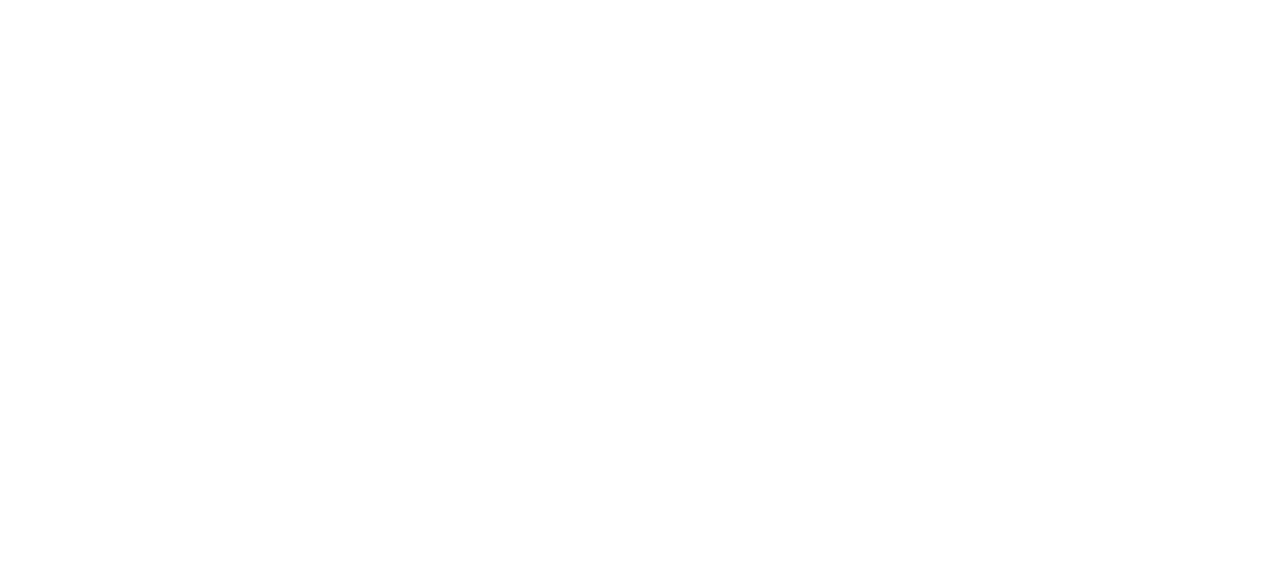
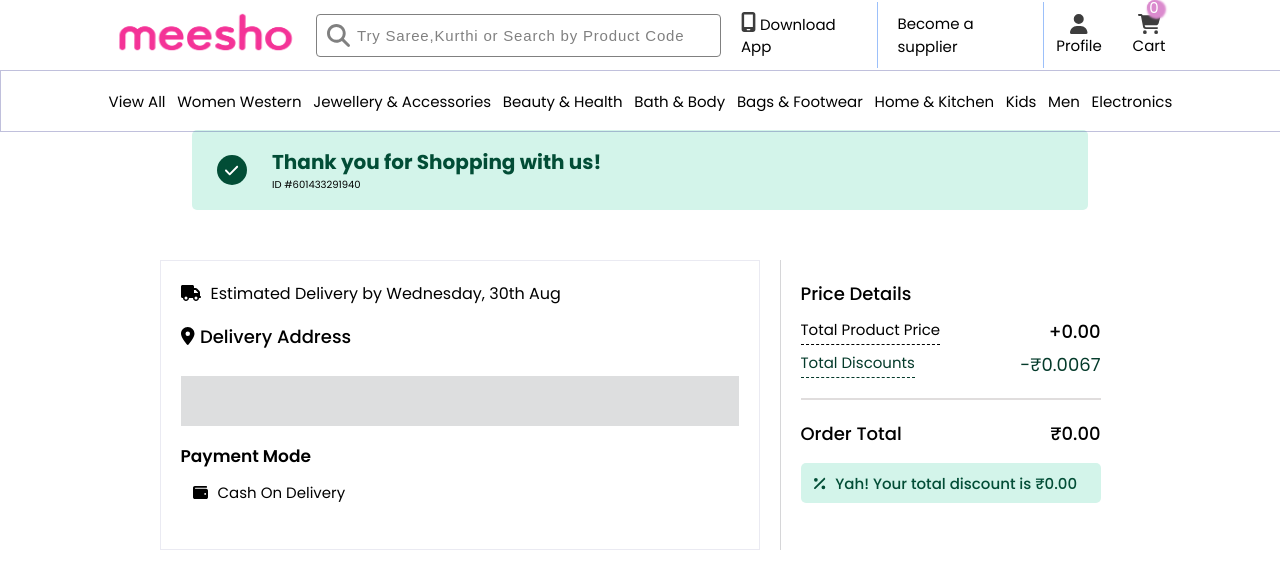
Before and after one commit to srj00999/Meesho-Clone---React-Project---i3dbmk1mx2bu, a React app: page /summary in a window 1280 px wide. Before the commit this address had no page. Shown: the top 588 px of the page. Built offline with nearby package versions, Linux system fonts and the light colour scheme.

Commit message:
almost done

```diff
--- a/src/App.js
+++ b/src/App.js
@@ -38,7 +38,7 @@ const App = () => {
             <Route path="myorder" element={<MyOrder />} />
             <Route path="checkout" element={<CheckOut />} />
             <Route path="address" element={<Address />} />
-            <Route path="/checkout/summary" element={<Summary />} />
+            <Route path="summary" element={<Summary />} />
             <Route path="searchitem" element={<SearchItem />} />
             <Route path="footer" element={<Footer />} />
           </Route>
--- a/src/Component/AppData.js
+++ b/src/Component/AppData.js
@@ -12,7 +12,9 @@ const AppData = (props) => {
     price: "",
     totalprice: "",
     discount: "",
-    deliveryAdd:""
+    deliveryAdd:"",
+    cardDetails:"",
+    paymentType:"Cash On Delivery",
   };
 
   const [appState, setAppState] = useState(initialState);
--- a/src/Component/Cart.css
+++ b/src/Component/Cart.css
@@ -46,6 +46,7 @@
     justify-content: center;
     align-items: center;
     flex-direction: column;
+
 }
 .free_delivery_container{
     display: flex;
--- a/src/Component/CheckOut.js
+++ b/src/Component/CheckOut.js
@@ -5,10 +5,12 @@ import { FontAwesomeIcon } from "@fortawesome/react-fontawesome";
 import { faCircleCheck } from "@fortawesome/free-solid-svg-icons";
 import { faPercent } from "@fortawesome/free-solid-svg-icons";
 import { faCreditCard} from "@fortawesome/free-solid-svg-icons";
-import { Link, NavLink } from "react-router-dom";
+import { useNavigate } from "react-router-dom";
+
 
 const CheckOut = () => {
 
+  //create initial object of form card details
   const initialData = {
     cardname: '',
     cardnumber: '',
@@ -16,6 +18,7 @@ const CheckOut = () => {
     cvv: '',
 }
 
+  const navigate  = useNavigate();
   const [reselling, setReselling] = useState();
   const [formdata, setFormdata] = useState(initialData);
   const [paymentStatus, setPaymentStatus] = useState(false);
@@ -23,12 +26,12 @@ const CheckOut = () => {
   const [showReselling, setShowReselling] = useState(true);
   const [formerror, setFormerror] = useState({});
   const localContext = useContext(DataAppContext);
-  const { appState } = localContext;
-  const {  totalprice,discount, loginStatus } = appState;
+  const {appState, setAppState } = localContext;
+  const {totalprice,discount, loginStatus, cardDetails, paymentType} = appState;
   const finalPrice = (totalprice - discount).toFixed(2);
 
+  //set card details in Formdata
   const updateData = (e) => {
-
     let tempObj = {};
     tempObj[e.target.id] = e.target.value.trim();
     setFormdata({
@@ -36,6 +39,7 @@ const CheckOut = () => {
     });
 }
 
+//Before Render page Check login Status
 useEffect(() => {
   if (!loginStatus) {
 
@@ -45,26 +49,26 @@ useEffect(() => {
   }
 }, []);
 
-if (paymentStatus) {
-  setTimeout(() => {
-      navigate('/summary');
-  }
-      , 2000);
-}
-
-const payFn = () => {
 
 
+//Save card information on context api
+const payFn = () => {
   const ret = validationFn();
+  if(paymentType === "Cash On Delivery"){
 
-  if (ret) {
+     navigate('/summary')
+  }else if(ret){
+     setPaymentStatus(true);
+      setAppState({
+        ...appState, ...formdata
+      });
 
-      setPaymentStatus(true);
+      navigate('/summary')
   }
-}
+  }
 
 
-
+//validate card Details
 const validationFn = () => {
 
   let errorObj = {};
@@ -72,7 +76,6 @@ const validationFn = () => {
   if (formdata.cardname === '') {
       errorObj.cardname = 'Card Number is empty'
   }
-
   if (formdata.cardnumber === '') {
       errorObj.cardnumber = 'Card Number is empty'
   }
@@ -93,14 +96,23 @@ const validationFn = () => {
   }
 
 }
+
+//Show Hide card Container and select payment type
 const selectPayment=(e)=>{
   e.preventDefault();
   if(e.target.value==="COD"){
     setShowCard(false);
     setShowReselling(true);
+    setAppState({
+      ...appState,paymentType:"Cash On Delivery"
+    })
+
   }else if(e.target.value=== "CardPayment"){
     setShowCard(true);
     setShowReselling(false);
+    setAppState({
+      ...appState,paymentType:"Debit/Credit Card Payment"
+    })
   }
 
 }
--- a/src/Component/Summary.css
+++ b/src/Component/Summary.css
@@ -31,3 +31,80 @@
     color: purple;
 
 }
+.summarydelivery{
+    display: flex;
+}
+.summarydelivery span{
+    font-size: 18px;
+    font-weight: 500;
+    margin-right: 6px;
+}
+.summaryPage{
+    display: flex;
+    justify-content: center;
+    align-items: center;
+    flex-direction: column;
+}
+.confirmorder{
+    height: 8rem;
+    display: flex;
+    align-items: center;
+    border-radius: 0.5rem;
+    width: 70%;
+    background-color: rgb(211, 244, 234);;
+}
+.checkiconcotainer{
+    width: 8rem;
+    display: flex;
+    justify-content: center;
+    align-items: center;
+
+}
+.checkiconcotainer span{
+    display: flex;
+    justify-content: center;
+    align-items: center;
+    width: 3rem;
+    height: 3rem;
+    background-color: rgb(2, 77, 54);
+    color: white;
+    border-radius: 5rem;
+    font-size: 15px;
+}
+.idcontainer{
+
+}
+.idcontainer p{
+    margin: 0px;
+    padding: 0px;
+}
+.idcontainer h1{
+    margin: 0px;
+    padding: 0px;
+    color:  rgb(2, 77, 54);;
+}
+.estimatedelvry span{
+    font-size: 16px;
+    margin-right: 1rem;
+}
+.paytype{
+    font-size: 17px;
+    font-weight: 530;
+}
+.paymentmode span{
+    font-size: 15px ;
+    margin-right: 1rem;
+}
+.paymentmode{
+    padding: 1.2rem;
+}
+.summarypayment{
+    display: flex;
+    flex-direction: column;
+    width: 60rem;
+    padding: 2rem;
+    border: 1px solid rgb(234, 234, 242);
+    height: auto;
+    /* overflow-y: auto; */
+    box-sizing: border-box;
+}
--- a/src/Component/Summary.js
+++ b/src/Component/Summary.js
@@ -1,24 +1,164 @@
-import React, { useEffect } from 'react';
+import React, { useEffect , useContext, useState} from 'react';
+import { DataAppContext } from './AppData';
 import './Summary.css';
-import { useNavigate } from 'react-router-dom';
+import "./CheckOut.css";
+import "./Address.css";
+import "./Cart.css";
 import { FontAwesomeIcon } from "@fortawesome/react-fontawesome";
-import { faFaceSmile } from "@fortawesome/free-regular-svg-icons";
+import { faPercent } from "@fortawesome/free-solid-svg-icons";
+import { faLocationDot } from "@fortawesome/free-solid-svg-icons";
+import { faCheck } from "@fortawesome/free-solid-svg-icons";
+import { faTruck } from "@fortawesome/free-solid-svg-icons";
+import { faWallet } from "@fortawesome/free-solid-svg-icons";
 
 const Summary = () => {
-    const navigate = useNavigate();
 
+    const [cart, setCart] = useState();
+    const localContext = useContext(DataAppContext);
+    const {appState, setAppState } = localContext;
+    const { paymentType, deliveryAdd, discount, totalprice , } = appState;
+
+
+    //Save order in localStorage
     useEffect(()=>{
-      setTimeout(()=>{
-        navigate('/');
-      },[2000])
-    })
+      const cartData = JSON.parse(localStorage.getItem("cart")) || [];
+      localStorage.setItem("orderproduct", JSON.stringify(cartData));
+      const orderpd = JSON.parse(localStorage.getItem("orderproduct")) || [];
+      setCart(orderpd);
+      localStorage.setItem("cart", JSON.stringify([]));
+      setAppState({
+        ...appState, pquantity:0
+      })
+    },[])
+
 
   return (
-    <div className='summarypage'>
-        <div className='summarypageh1'>
-        <FontAwesomeIcon icon={faFaceSmile} className='similee' />
-            <h2>Thank you for Shopping with Us!</h2>
+
+    <div className='summaryPage'>
+        <div className='confirmorder'>
+          <div className='checkiconcotainer'>
+            <span><FontAwesomeIcon icon={faCheck} /></span>
+          </div>
+          <div className='idcontainer'>
+            <h1>Thank you for Shopping with us!</h1>
+            <p>ID #601433291940</p>
+          </div>
+       </div>
+       <div className="checkout_page">
+        <div className="checkoutmaincont">
+          <div className="summarypayment">
+            <div className='estimatedelvry'>
+              <span><FontAwesomeIcon icon={faTruck} /></span>
+              <span>Estimated Delivery by Wednesday, 30th Aug</span>
+            </div>
+            { cart && cart.map((item)=>(
+              <div className="product_container">
+              <div className="product_img_des_cont">
+                <div className="product_image_container">
+               <span className="cartImageContainer">
+                      <img
+                        src={item.image}
+                        width="60px"
+                        height="60"
+                      />
+                    </span>
+                </div>
+                <div className="product_description_cont">
+                  <div className="descrp_remove_cont">
+                    <div className="descrp_container">
+                      <div className="ovrflowhide">
+                        <h4 className="title_para">{item.title}</h4>
+                      </div>
+                      <span>₹{item.price}</span>
+                      <span>All Return</span>
+                      <div className="showQuantity">
+                        <span>{item.rating.rate}</span>
+                        <span>
+                          <span>Qty:</span>
+                          <span>{item.qty}</span>
+                        </span>
+                      </div>
+                    </div>
+                  </div>
+                </div>
+              </div>
+              <div className="free_delivery_container">
+                <span className="paraContainer">
+                  <p className="paraStyle">Free Delivery</p>
+                </span>
+              </div>
+            </div>
+            ))
+            }
+             <div className="paymentmethod">
+              <span className="summarydelivery">
+              <span><FontAwesomeIcon icon={faLocationDot} /></span>
+                <span>Delivery Address</span>
+              </span>
+            </div>
+              <div>
+                <div className="address_container">
+                  <div className="nameconatiner">
+                    <h2 >{deliveryAdd.name}</h2>
+                  </div>
+                  <div className="main_address_container">
+                    <p>{deliveryAdd.house}</p>
+                    <p>{deliveryAdd.area}</p>
+                    <p>{deliveryAdd.optional}</p>
+                    <p>{deliveryAdd.city}</p>
+                    <p>
+                      {deliveryAdd.state} {deliveryAdd.pincode}
+                    </p>
+                    <p>{deliveryAdd.contactno}</p>
+                  </div>
+                </div>
+              </div>
+            <div className='paytype'>Payment Mode</div>
+           <div className='paymentmode'>
+            <span> <FontAwesomeIcon icon={faWallet} /></span>
+            <span>{paymentType}</span>
+            </div>
+          </div>
+          <div>
+            <div className="prcedetailpage">
+              <div className="pricesubcontainer">
+                <div className="pcontainer">
+                  <div className="pricedetailcontainerbox">Price Details</div>
+                  <div className="priceProductContainer">
+                    <span className="totalprdprice">Total Product Price</span>
+                    <span className="pricetagfont">
+                      +{Number(totalprice).toFixed(2)}
+                      </span>
+                  </div>
+                  <div className="priceProductContainer ">
+                    <span className="totldiscount">Total Discounts</span>
+                    <span className="totldiscountprice">
+                      -₹{Number(discount).toFixed(2)}
+                      67
+                    </span>
+                  </div>
+                  <div className="hrlinepricecontainer"></div>
+                  <div className="priceProductContainer">
+                    <span className="orderttl">Order Total</span>
+                    <span className="pricetagfont">
+                      ₹{Number(totalprice - discount).toFixed(2)}
+                    </span>
+                  </div>
+                  <div className="discountcontainer">
+                    <span>
+                      <FontAwesomeIcon icon={faPercent} />
+                    </span>
+                    <span className="pricetagfont">
+                      Yah! Your total discount is ₹
+                      {Number(discount).toFixed(2)}
+                    </span>
+                  </div>
+                </div>
+              </div>
+            </div>
+          </div>
         </div>
+      </div>
     </div>
   )
 }
```
